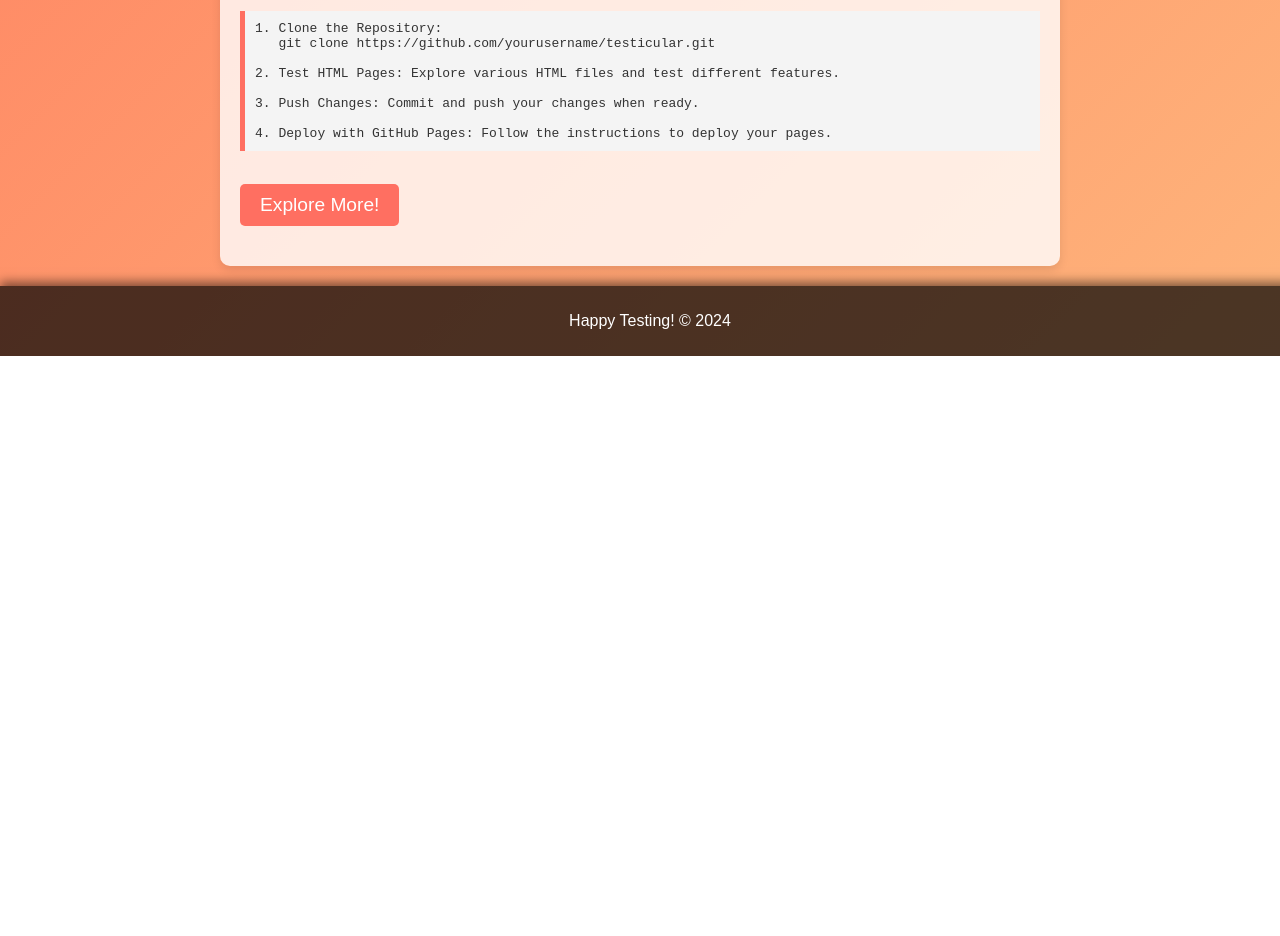
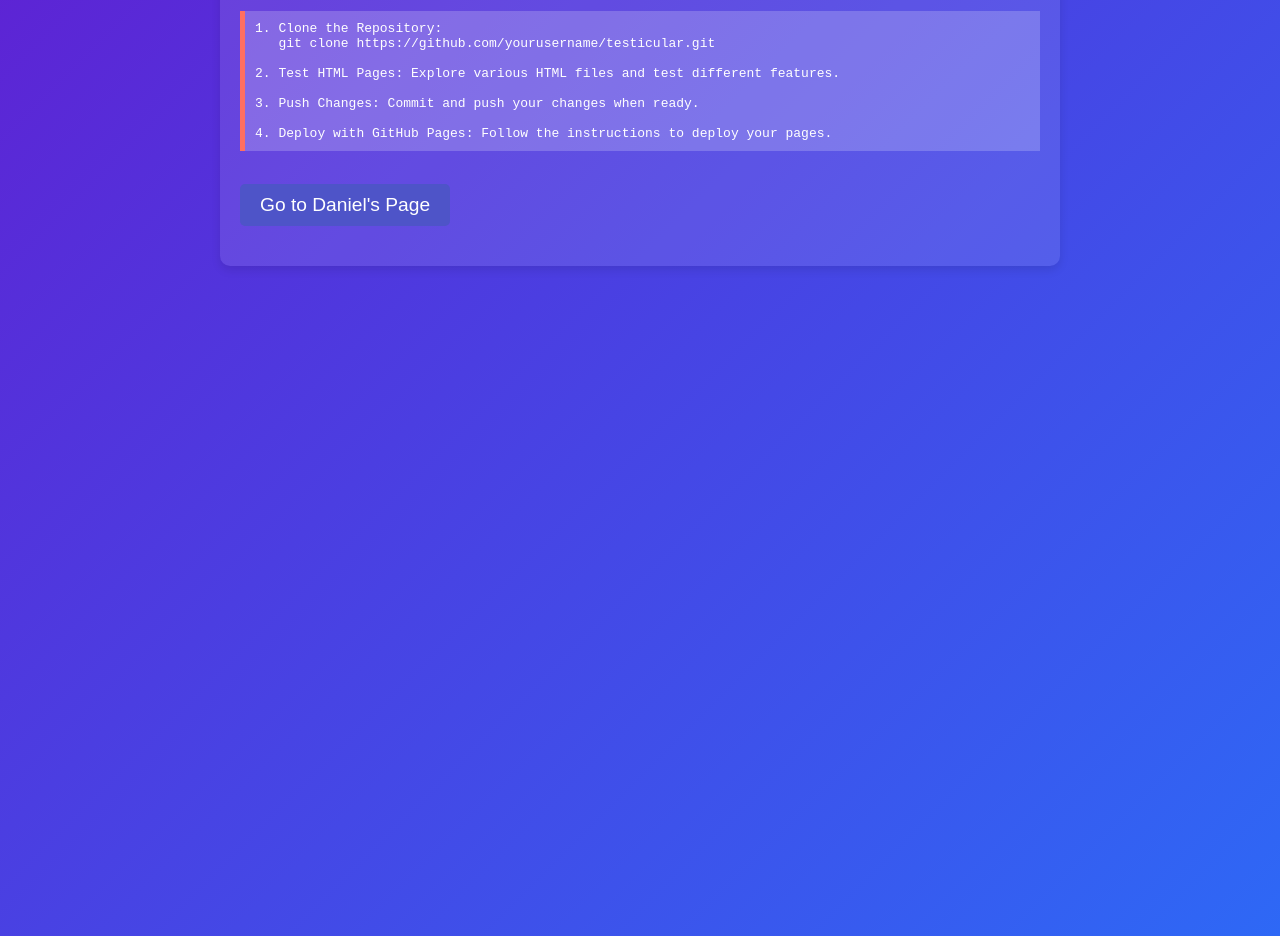
Before and after one commit to NefariousGarlic/Testicular, a plain HTML site: page index.html in a window 1280 px wide. Shown: the part 634-1570 px from the top of the page. Before the commit the page ends 990 px from the top, so only its background shows below. Drawn offline with Linux system fonts and the light colour scheme.

Commit message:
Update index.html

```diff
--- a/index.html
+++ b/index.html
@@ -9,9 +9,8 @@
             font-family: 'Arial', sans-serif;
             margin: 0;
             padding: 0;
-            background: linear-gradient(135deg, #ff7e5f, #feb47b);
-            color: #333;
-            overflow: hidden; /* Prevent overflow for smoother animation */
+            background: linear-gradient(135deg, #6a11cb, #2575fc); /* Blue and purple gradient */
+            color: #fff; /* White text for better contrast */
         }
         header {
             background: rgba(0, 0, 0, 0.7);
@@ -30,7 +29,7 @@
         }
         section {
             padding: 20px;
-            background: rgba(255, 255, 255, 0.8);
+            background: rgba(255, 255, 255, 0.1); /* Slightly transparent white */
             border-radius: 10px;
             box-shadow: 0 4px 10px rgba(0, 0, 0, 0.1);
             max-width: 800px;
@@ -47,16 +46,16 @@
             box-shadow: 0 -4px 10px rgba(0, 0, 0, 0.5);
         }
         a {
-            color: #ff6f61;
+            color: #ff6f61; /* Use a contrasting color for links */
             text-decoration: none;
             transition: color 0.3s;
         }
         a:hover {
-            color: #ff3e00;
+            color: #ff3e00; /* Darker color on hover */
         }
         pre {
-            background: #f4f4f4;
-            border-left: 5px solid #ff6f61;
+            background: rgba(255, 255, 255, 0.2); /* Slightly transparent white */
+            border-left: 5px solid #ff6f61; /* Use contrasting color for code block */
             padding: 10px;
             overflow-x: auto;
         }
@@ -64,7 +63,7 @@
             display: inline-block;
             padding: 10px 20px;
             margin: 20px 0;
-            background-color: #ff6f61;
+            background-color: #4e54c8; /* Button background color */
             color: white;
             text-align: center;
             border: none;
@@ -75,7 +74,10 @@
         }
         .button:hover {
             transform: scale(1.05); /* Slightly increase size */
-            background-color: #ff3e00; /* Darker background on hover */
+            background-color: #8e44ad; /* Darker purple on hover */
+        }
+        .spacer {
+            height: 1000px; /* Spacer for scrolling */
         }
     </style>
 </head>
@@ -111,8 +113,10 @@
 
 4. Deploy with GitHub Pages: Follow the instructions to deploy your pages.</pre>
 
-        <button class="button">Explore More!</button>
+        <button class="button" onclick="window.location.href='https://Nefariousgarlic.github.io/Daniel';">Go to Daniel's Page</button>
     </section>
+
+    <div class="spacer"></div> <!-- Spacer for scrolling -->
 
     <footer>
         <p>Happy Testing! &copy; 2024</p>
```
